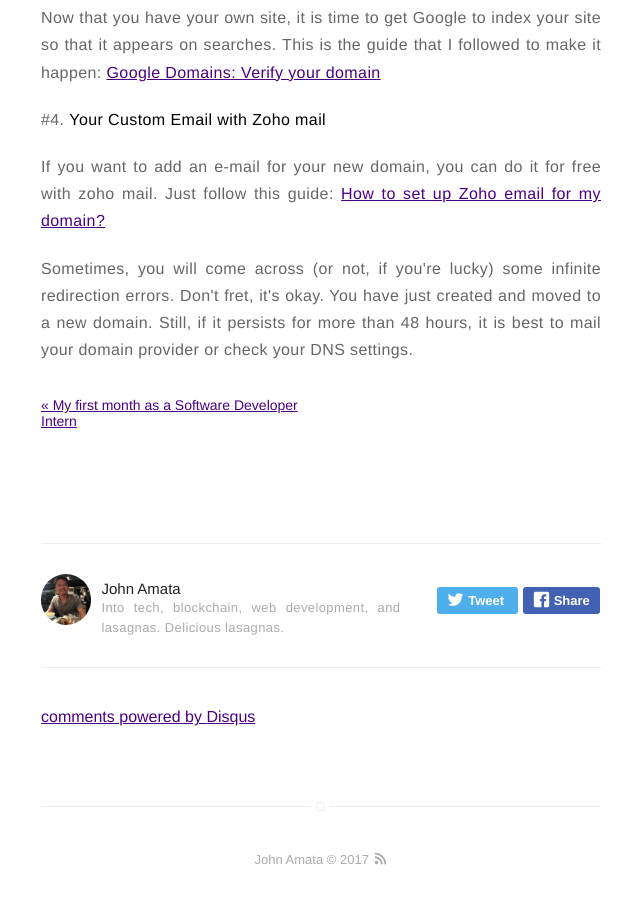
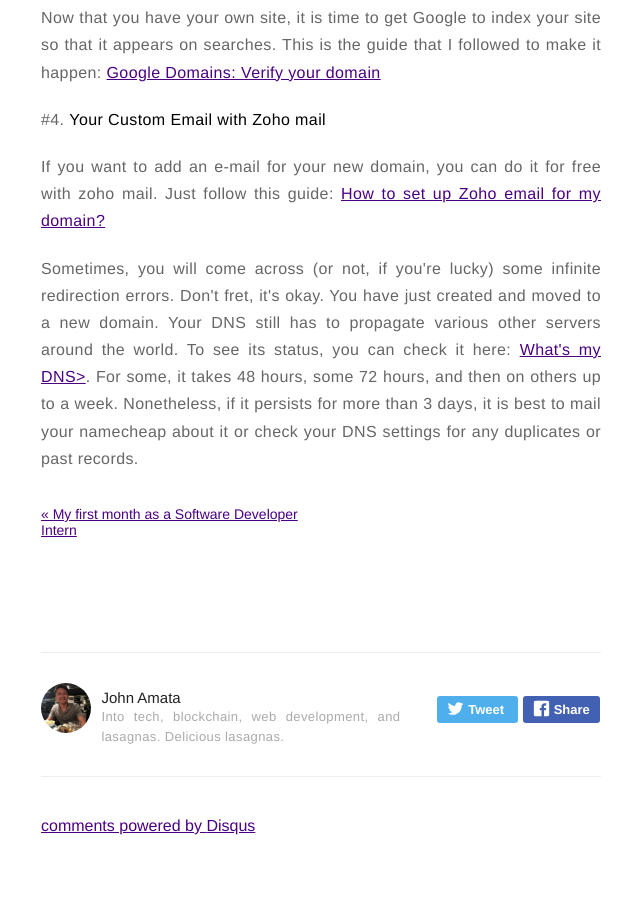
Before and after one commit to jpamata/jpamata.github.io, a Jekyll site: the page built from _posts/2017-10-05-Setting-Up-a-Personal-Site-with-Github-Pages.md, in a window 1280 px wide and 900 px high, scrolled down 919 px. Shown: the whole window, without its empty margins (319-959 px from the left). Built offline with Jekyll 4.4.1, drawn with Linux system fonts in a browser that asks for light colours; comment, search, counter and statistics services are not loaded.

Commit message:
Update 2017-10-05-Setting-Up-a-Personal-Site-with-Github-Pages.md

```diff
--- a/_posts/2017-10-05-Setting-Up-a-Personal-Site-with-Github-Pages.md
+++ b/_posts/2017-10-05-Setting-Up-a-Personal-Site-with-Github-Pages.md
@@ -23,4 +23,4 @@
 <p align="justify">#4. <strong>Your Custom Email with Zoho mail</strong></p>
 <p align="justify">If you want to add an e-mail for your new domain, you can do it for free with zoho mail. Just follow this guide: <a href="https://www.namecheap.com/support/knowledgebase/article.aspx/9758/2208/how-to-set-up-zoho-email-for-my-domain">How to set up Zoho email for my domain?</a></p>
 
-<p align="justify">Sometimes, you will come across (or not, if you're lucky) some infinite redirection errors. Don't fret, it's okay. You have just created and moved to a new domain. Still, if it persists for more than 48 hours, it is best to mail your domain provider or check your DNS settings.</p>
+<p align="justify">Sometimes, you will come across (or not, if you're lucky) some infinite redirection errors. Don't fret, it's okay. You have just created and moved to a new domain. Your DNS still has to propagate various other servers around the world. To see its status, you can check it here: <a href="https://www.whatsmydns.net">What's my DNS></a>. For some, it takes 48 hours, some 72 hours, and then on others up to a week. Nonetheless, if it persists for more than 3 days, it is best to mail your namecheap about it or check your DNS settings for any duplicates or past records.</p>
```
